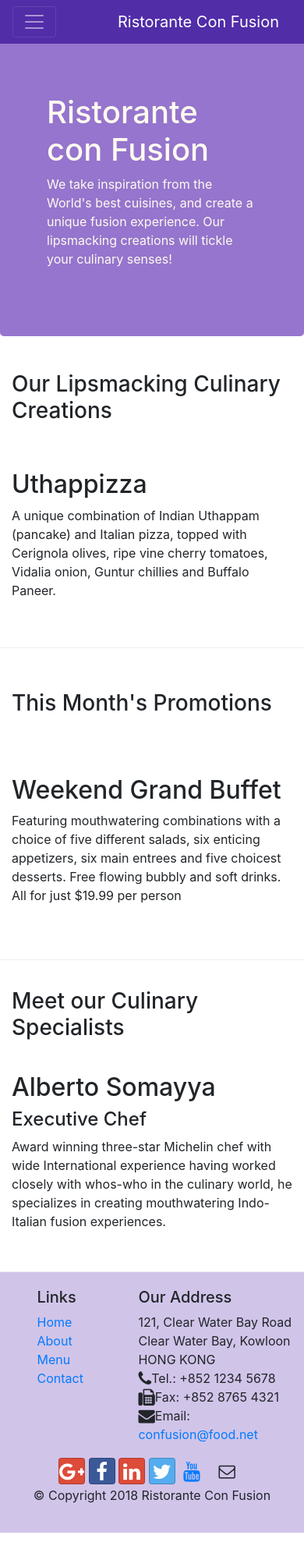
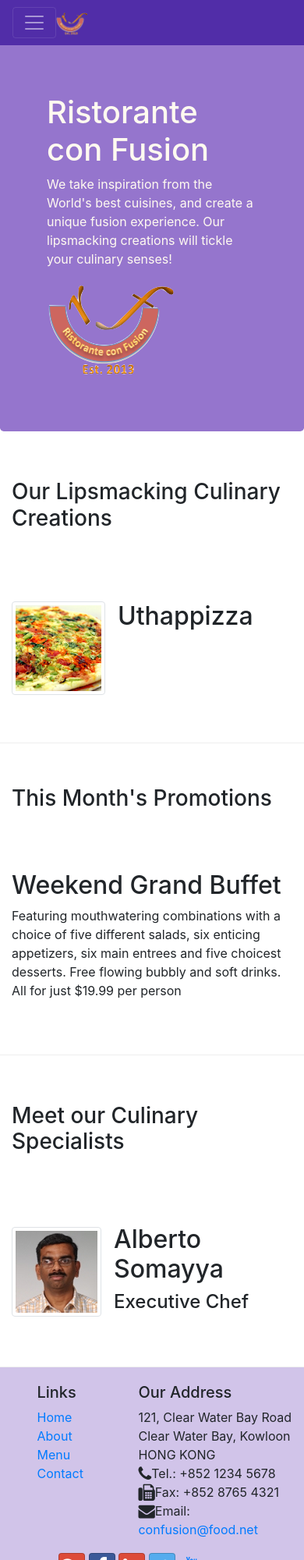
Before and after one commit to AdrianLN0122/Confusion, a website: page index.html in a window 390 px wide. Shown: the top 2000 px of the page at 78% size. Before the commit the page ends 1965 px from the top, so only its background shows below. Drawn offline with nearby package versions, Linux system fonts and the light colour scheme.

Commit message:
Imagenes

```diff
--- a/index.html
+++ b/index.html
@@ -21,7 +21,7 @@
             <button class="navbar-toggler" type="button" data-toggle="collapse" data-target="#Navbar">
                 <span class="navbar-toggler-icon"></span>
             </button>
-           <a class="navbar-brand" href="#">Ristorante Con Fusion</a>
+            <a class="navbar-brand mr-auto" href="#"><img src="img/logo.png" height="30" width="41"></a>
            <div class="collapse navbar-collapse" id="Navbar">
                 <ul class="navbar-nav mr-auto">
                     <li class="nav-item active"><a class="nav-link" href="./index.html"><span class="fa fa-home fa-lg"></span>Home</a></li>
@@ -41,6 +41,7 @@
                     <p>We take inspiration from the World's best cuisines, and create a unique fusion experience. Our lipsmacking creations will tickle your culinary senses!</p>
                 </div>
                 <div class="col-12 col-sm">
+                    <img src="img/logo.png" class="img-fluid">
                 </div>
             </div>
         </div>
@@ -52,8 +53,17 @@
                 <h3>Our Lipsmacking Culinary Creations</h3>
             </div>
             <div class="col col-sm order-sm-first col-md">
-                <h2>Uthappizza</h2>
-                <p>A unique combination of Indian Uthappam (pancake) and Italian pizza, topped with Cerignola olives, ripe vine cherry tomatoes, Vidalia onion, Guntur chillies and Buffalo Paneer.</p>
+                <div class="media">
+                    <img class="d-flex mr-3 img-thumbnail align-self-center"
+                            src="img/uthappizza.png" alt="Uthappizza">
+                    <div class="media-body">
+                        <h2 class="mt-0">Uthappizza</h2>
+                        <p class="d-none d-sm-block">A unique combination of Indian Uthappam (pancake) and
+                            Italian pizza, topped with Cerignola olives, ripe vine
+                            cherry tomatoes, Vidalia onion, Guntur chillies and
+                            Buffalo Paneer.</p>
+                    </div>
+                </div>
             </div>
         </div>
 
@@ -72,10 +82,20 @@
             <div class="col-12 col-sm-4 order-sm-last col-md-3">
                 <h3>Meet our Culinary Specialists</h3>
             </div>
-            <divv class="col col-sm order-sm-first col-md">
-                <h2>Alberto Somayya</h2>
-                <h4>Executive Chef</h4>
-                <p>Award winning three-star Michelin chef with wide International experience having worked closely with whos-who in the culinary world, he specializes in creating mouthwatering Indo-Italian fusion experiences. </p>
+            <div class="col col-sm order-sm-first col-md">
+                <div class="media">
+                    <img class="d-flex mr-3 img-thumbnail align-self-center"
+                            src="img/alberto.png" alt="Alberto Somayya">
+                    <div class="media-body">
+                        <h2 class="mt-0">Alberto Somayya</h2>
+                        <h4>Executive Chef</h4>
+                        <p class="d-none d-sm-block">Award winning three-star Michelin chef with wide
+                            International experience having worked closely with
+                            whos-who in the culinary world, he specializes in
+                            creating mouthwatering Indo-Italian fusion experiences.
+                            </p>
+                    </div>
+                </div>
             </div>
         </div>
     </div>
```
Also changed, not shown: aboutus.html (+3 -2 lines), contactus.html (+2 -1 lines), img/alberto.png (added), img/buffet.png (added), img/logo.png (added), img/uthappizza.png (added), 1 other file.
